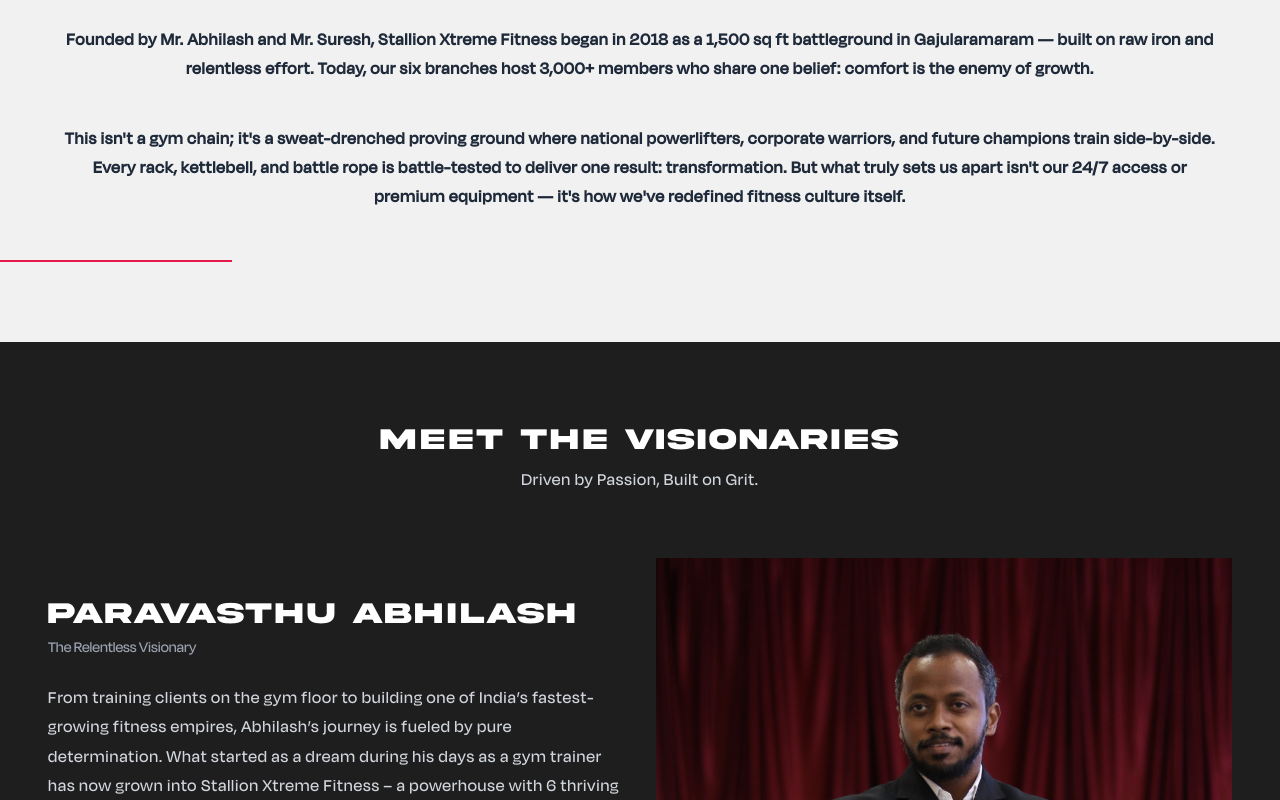
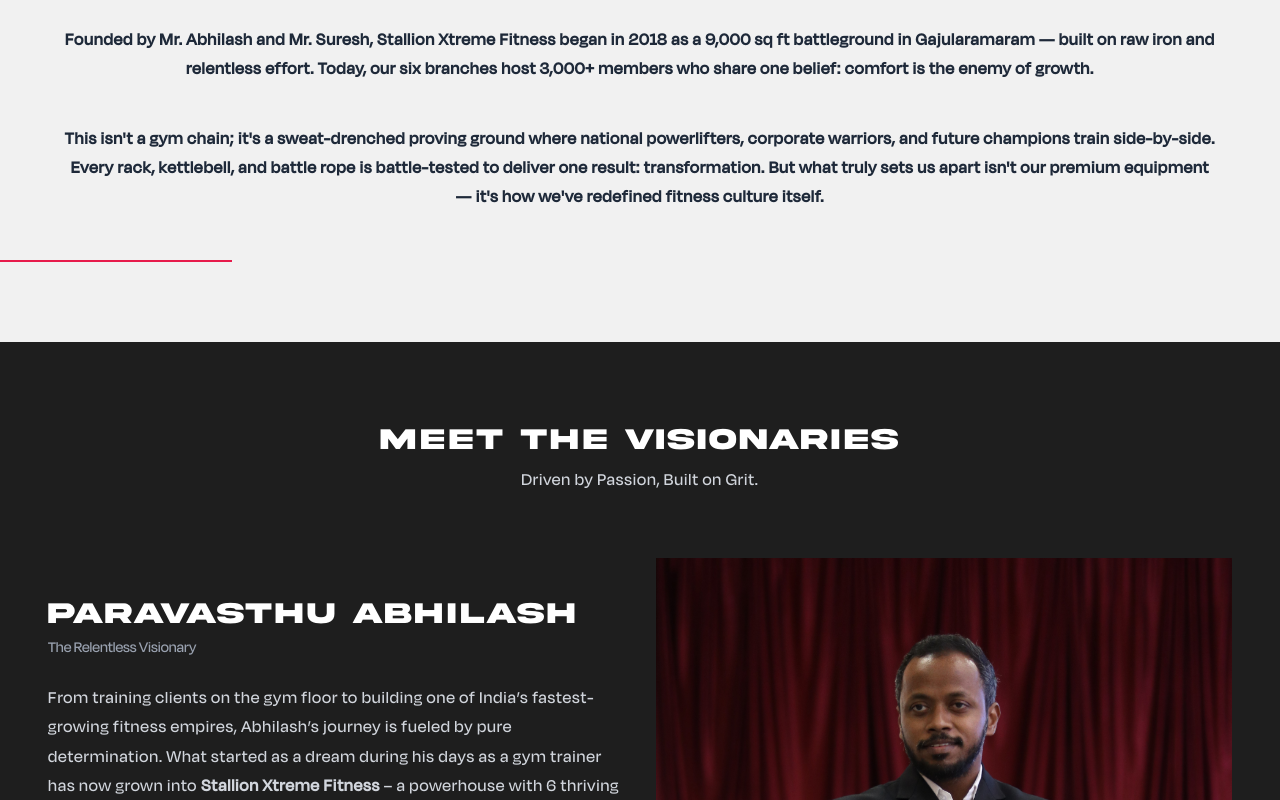
Before and after one commit to Raghavendra-Reddy-Padala/Stallion-Xtreme-Fitness, a Next.js app: page /about-us in a window 1280 px wide. Shown: the part 1000-1800 px from the top of the page. Built offline with nearby package versions, Linux system fonts and the light colour scheme; a web font is replaced by a local one.

Commit message:
minor add ons

```diff
--- a/src/components/aboutus/AboutUs.tsx
+++ b/src/components/aboutus/AboutUs.tsx
@@ -25,7 +25,7 @@ export default function AboutUsSection() {
           <div className="max-w-6xl mx-auto font-[Degular] tracking-wider text-lg font-semibold ">
             <p className="text-center text-gray-800 mb-10 leading-relaxed">
               Founded by Mr. Abhilash and Mr. Suresh, Stallion Xtreme Fitness
-              began in 2018 as a 1,500 sq ft battleground in Gajularamaram —
+              began in 2018 as a 9,000 sq ft battleground in Gajularamaram —
               built on raw iron and relentless effort. Today, our six branches
               host 3,000+ members who share one belief: comfort is the enemy of
               growth.
@@ -36,7 +36,7 @@ export default function AboutUsSection() {
               ground where national powerlifters, corporate warriors, and future
               champions train side-by-side. Every rack, kettlebell, and battle
               rope is battle-tested to deliver one result: transformation. But
-              what truly sets us apart isn&apos;t our 24/7 access or premium
+              what truly sets us apart isn&apos;t our premium
               equipment — it&apos;s how we&apos;ve redefined fitness culture
               itself.
             </p>
--- a/src/components/aboutus/Visionaries.tsx
+++ b/src/components/aboutus/Visionaries.tsx
@@ -34,8 +34,7 @@ export default function VisionariesSection() {
                 From training clients on the gym floor to building one of
                 India&rsquo;s fastest-growing fitness empires, Abhilash&rsquo;s
                 journey is fueled by pure determination. What started as a dream
-                during his days as a gym trainer has now grown into Stallion
-                Xtreme Fitness &ndash; a powerhouse with 6 thriving branches, a
+                during his days as a gym trainer has now grown into <strong>Stallion Xtreme Fitness</strong>  &ndash; a powerhouse with 6 thriving branches, a
                 nationwide fitness movement, and a legacy that inspires
                 thousands. Abhilash didn&rsquo;t just build a gym &mdash; he
                 created a platform for transformation, community, and
@@ -77,14 +76,14 @@ export default function VisionariesSection() {
           <ScrollAnimation delay={0.4} className="order-1 md:order-2">
             <div>
               <h3 className="text-2xl sm:text-3xl font-bold uppercase tracking-wider text-white mb-1 font-['AkiraExpanded']">
-                SURESH BHAYAL
+                SURESH CHOUDHARY
               </h3>
               <p className="text-gray-400 mb-4 md:mb-6 font-[Degular] tracking-wider">
                  The Backbone of the Brand
               </p>
 
               <p className="text-gray-300 mb-4 md:mb-6 leading-relaxed font-[Degular] tracking-wider text-lg">
-                Not just an investor &mdash; Suresh Bhayal is the driving force
+                Not just an investor &mdash; Suresh choudhary is the driving force
                 behind the rise of Stallion. With unmatched work ethic, business
                 instinct, and a hands-on approach, Suresh has been in the
                 trenches from day one. He&rsquo;s strategized, hustled, and
--- a/src/components/branches/Locations.tsx
+++ b/src/components/branches/Locations.tsx
@@ -11,7 +11,8 @@ export default function Locations() {
   const locations = [
     {
       id: "Chinthal",
-      name: "STALLION Chinthal",
+      name: "Stallion Xtreme Fitness",
+      branch: "-Chinthal Branch",
       description:
         "Where it all began in 2018. Our original STALLION gym featuring no-frills hardcore equipment, championship powerlifting platforms, Atlas stones, and the original 'Wall of Shame' for unracked weights. Pure, raw gym experience for serious lifters.",
       image: "/images/branches/first.png",
@@ -24,7 +25,8 @@ export default function Locations() {
     },
     {
       id: "Ashok-Nagar-Bhel",
-      name: "STALLION ASHOK NAGAR BHEL",
+      name: "Stallion Xtreme Fitness",
+      branch: "-Ashok Nagar BHEL Branch",
       description:
         "STALLION gym with CULT affiliation offering premium amenities and specialized programs. As a CULT-affiliated center, members enjoy access to exclusive group fitness classes, yoga studios, and dedicated wellness zones along with traditional STALLION strength training.",
       image: "/images/branches/second.png",
@@ -37,7 +39,8 @@ export default function Locations() {
     },
     {
       id: "GajulRamaram",
-      name: "STALLION GAJULRAMARAM",
+      name: "Stallion Xtreme Fitness",
+      branch: "-Gajulramaram Branch",
       description:
         "STALLION strength training meets CULT fitness innovation. This CULT-affiliated STALLION gym features specialized functional training zones, cardio theaters, and recovery facilities alongside our signature strength equipment. Get the best of both worlds!",
       image: "/images/branches/third.png",
@@ -50,7 +53,8 @@ export default function Locations() {
     },
     {
       id: "Kondapur",
-      name: "STALLION KONDAPUR",
+      name: "Stallion Xtreme Fitness",
+      branch: "-Kondapur Branch",
       description:
         "Tech-forward STALLION gym with CULT affiliation catering to IT professionals. Enjoy our STALLION strength equipment plus CULT-exclusive benefits like 24/7 access, smart workout tracking, and specialized programs designed for desk-bound warriors looking to break free.",
       image: "/images/branches/fourth.png",
@@ -63,7 +67,8 @@ export default function Locations() {
     },
     {
       id: "Subash-Nagar",
-      name: "STALLION SUBASH NAGAR",
+      name: "Stallion Xtreme Fitness",
+      branch: "-Subash Nagar Branch",
       description:
         "Boutique STALLION gym with CULT affiliation offering a more personalized experience. Combines STALLION's strength-focused equipment with CULT's signature personalized training programs, nutrition counseling, and small group classes for a more intimate fitness journey.",
       image: "/images/branches/fifth.png",
@@ -76,7 +81,8 @@ export default function Locations() {
     },
     {
       id: "Suchitra",
-      name: "STALLION SUCHITRA",
+      name: "Stallion Xtreme Fitness",
+      branch: "-Suchitra Branch",
       description:
         "Our newest STALLION facility with CULT affiliation. Experience the raw power of STALLION equipment plus exclusive CULT benefits including a sprawling CrossFit arena, Olympic lifting platforms, and dedicated combat sports zone for the ultimate fitness warriors.",
       image: "/images/branches/sixth.png",
@@ -133,10 +139,15 @@ export default function Locations() {
 
                   {/* Content layout */}
                   <div className="absolute inset-0 p-5 sm:p-8 flex flex-col">
-                    <div className="flex flex-col sm:flex-row sm:justify-between sm:items-start gap-3 mb-3 sm:mb-4">
-                      <h3 className="text-xl sm:text-3xl font-bold text-white">
-                        {location.name}
-                      </h3>
+                    <div className="flex flex-col sm:flex-row sm:justify-between sm:items-start gap-3 mb-1 sm:mb-1">
+                      <div>
+                        <h3 className="text-xl sm:text-3xl font-bold text-white">
+                          {location.name}
+                        </h3>
+                        <h4 className="text-sm sm:text-lg text-gray-200 mt-1 mb-2">
+                          {location.branch}
+                        </h4>
+                      </div>
 
                       {location.cultAffiliated && (
                         <div className="inline-flex px-3 py-1 sm:px-4 sm:py-2 text-sm bg-[#e71b4b] text-white rounded-sm self-start">
--- a/src/components/layout/Footer.tsx
+++ b/src/components/layout/Footer.tsx
@@ -103,12 +103,12 @@ export default function Footer() {
             <p className="mb-2 text-gray-300">3rd Floor, above Sri Vidya Junior College, Chinthal,Hyderabad</p>
             <p className="mb-2 text-gray-300">Telangana 500037</p>
             <p className="mb-2">
-              <Link href="tel:+123456789" className="text-gray-300 hover:text-[#e71b4b] transition">
+              <Link href="tel:+918885110136" className="text-gray-300 hover:text-[#e71b4b] transition">
                 +91 8885110136
               </Link>
             </p>
             <p>
-              <Link href="mailto:info@stallion.com" className="text-gray-300 hover:text-[#e71b4b] transition">
+              <Link href="mailto:support@stallionxtremefitness.com" className="text-gray-300 hover:text-[#e71b4b] transition">
                 support@stallionxtremefitness.com
               </Link>
             </p>
--- a/src/components/sections/MoreThanGym.tsx
+++ b/src/components/sections/MoreThanGym.tsx
@@ -30,19 +30,21 @@ export default function MoreThanGymSection() {
                     A home for champion
                   </h3>
 
-                  <p className="text-gray-800 mb-6 md:mb-8 text-base md:text-xl font-['Degular']">
-                    Founded by Mr. Abhilash & Mr. Suresh, Stallion Xtreme Fitness began in
-                    2018 as a 1,500 sq ft battleground in Gajularamaram, no
+<p className="text-gray-800 mb-6 md:mb-8 text-base md:text-xl font-['Degular'] leading-relaxed md:leading-loose tracking-wide">
+                    Founded by <strong>Mr. Abhilash</strong> &{" "}
+                    <strong>Mr. Suresh</strong>, Stallion Xtreme Fitness began
+                    in 2018 as a 9,000 sq ft battleground in Gajularamaram, no
                     distractions, just raw iron and relentless effort. Today,
                     our six branches host 3,000+ members who share one belief:
                     comfort is the enemy of growth. This isn&apos;t a gym chain;
                     it&apos;s a sweat-drenched proving ground where national
                     powerlifters, corporate warriors, and future champions train
-                    side by side. Every rack, kettlebell, and battle rope is
-                    battle tested to deliver one result: transformation. But
-                    what truly sets us apart isn&apos;t just our 24/7 access or
-                    premium equipment; it&apos;s how we&apos;ve redefined
-                    fitness culture itself, all within the comfort of fully air
+                    side by side. Every rack, kettlebell, battle rope, and
+                    professional equipment is battle tested to deliver one
+                    result: transformation. But what truly sets us apart
+                    isn&apos;t just our premium comprehensive equipment
+                    selection; it&apos;s how we&apos;ve redefined fitness
+                    culture itself, all within the comfort of fully air
                     conditioned spaces.
                   </p>
                 </div>
```
Also changed, not shown: src/components/layout/Header.tsx (+124 -46 lines).
